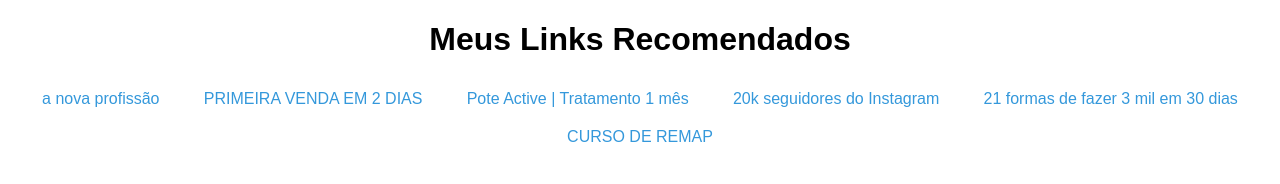
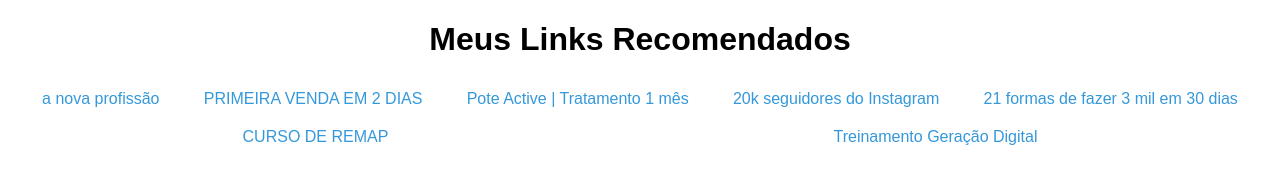
Before and after one commit to Sldark23/mo.tidr, a plain HTML site: page index.html in a window 1280 px wide. Drawn offline with Linux system fonts and the light colour scheme.

Commit message:
Update index.html

```diff
--- a/index.html
+++ b/index.html
@@ -50,6 +50,9 @@
         <div class="link-item">
             <a href="https://chk.eduzz.com/1306856?a=62369799" target="_blank">CURSO DE REMAP</a>
         </div>
+        <div class="link-item">
+            <a href="https://chk.eduzz.com/1297688?a=62369799" target="_blank">Treinamento Geração Digital</a>
+        </div>
         <!-- Adicione mais blocos .link-item conforme necessÃ¡rio -->
     </div>
 
```
